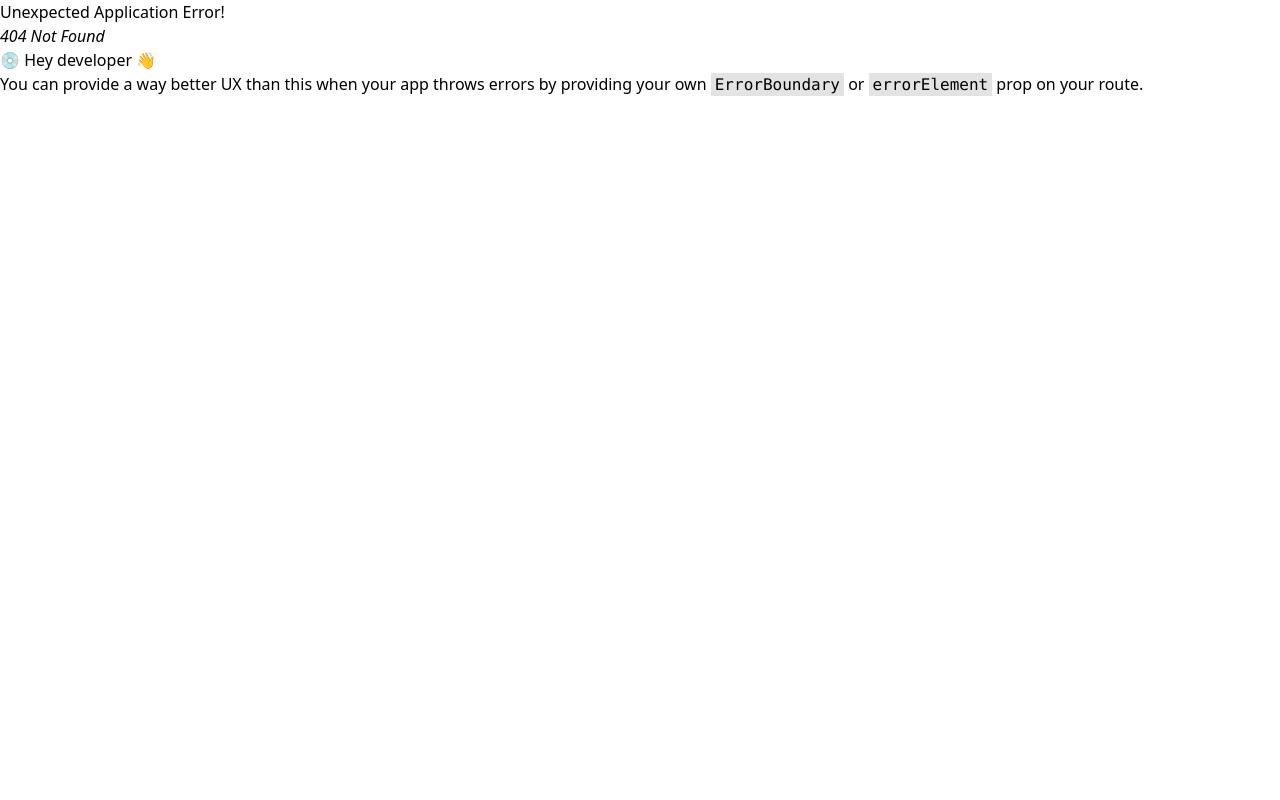
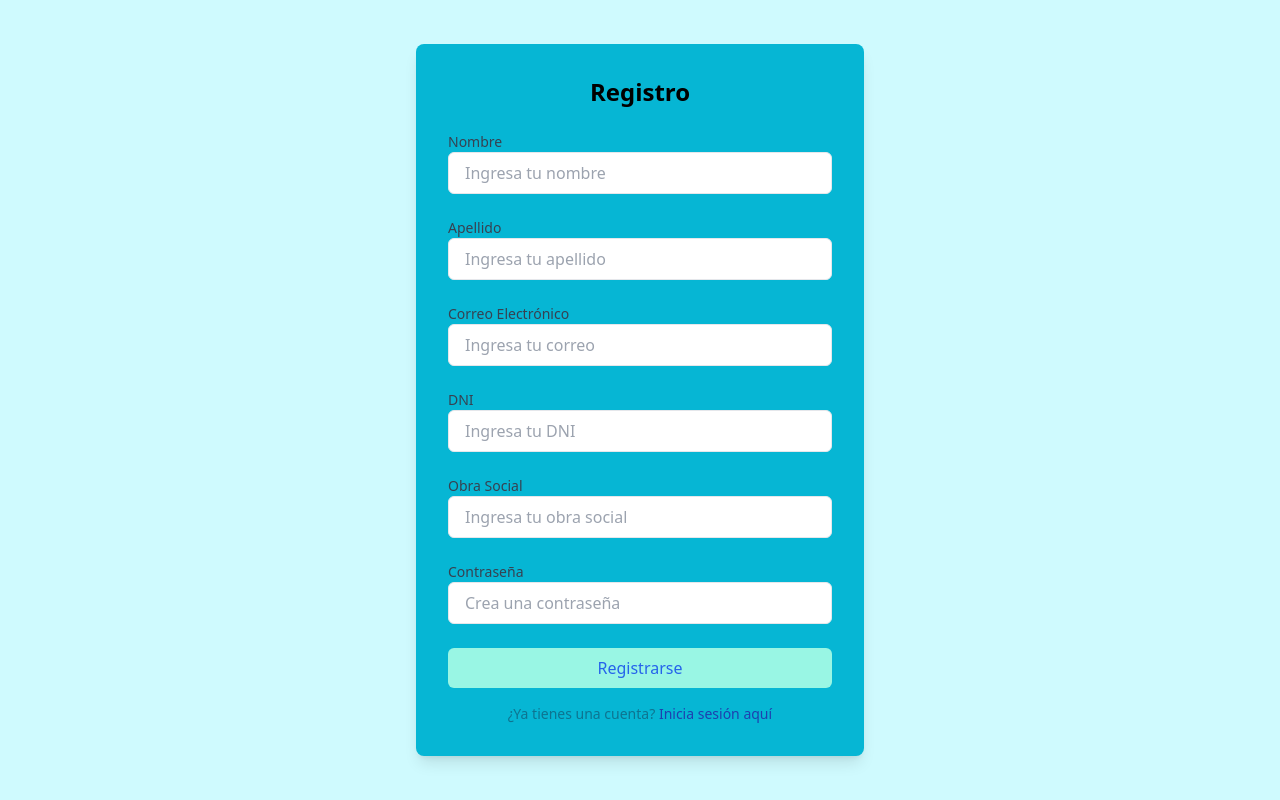
Before and after one commit to DySHITal/Frontend_React_turnos_medicos, a React (Vite) app in the folder alfa-project/: page /register in a window 1280 px wide. Before the commit this address had no page. Built offline with nearby package versions, Linux system fonts and the light colour scheme.

Commit message:
vista registrar usuario

```diff
--- a/alfa-project/src/routes/App.jsx
+++ b/alfa-project/src/routes/App.jsx
@@ -1,6 +1,7 @@
 import { createBrowserRouter } from "react-router-dom";
 import Home from "../views/Home";
 import Login from '../views/Login';
+import Register from '../views/Register';
 
 
 const App = createBrowserRouter([
@@ -12,6 +13,10 @@ const App = createBrowserRouter([
     path: "/login",
     element: <Login />,
   },
+  {
+    path: "/register",
+    element: <Register />,
+  },
 
 ]);
 
--- a/alfa-project/src/views/Login.jsx
+++ b/alfa-project/src/views/Login.jsx
@@ -29,6 +29,7 @@ function Login() {
                     if (!response.ok) {
                         throw new Error("No se pudo iniciar sesión");
                     }
+                    console.log("I", response);
                     return response.json();
                 })
                 .then((response) => {
--- /dev/null
+++ b/alfa-project/src/views/Register.jsx
@@ -0,0 +1,183 @@
+import React, { useRef, useState } from "react";
+
+function Register() {
+  const nombreRef = useRef("");
+  const apellidoRef = useRef("");
+  const correoRef = useRef("");
+  const dniRef = useRef("");
+  const obraSocialRef = useRef("");
+  const contrasenaRef = useRef("");
+  const [isError, setIsError] = useState(false);
+  const [isLoading, setIsLoading] = useState(false);
+  const [isSuccess, setIsSuccess] = useState(false);
+
+  function handleRegister(event) {
+    event.preventDefault();
+    const nombre = nombreRef.current.value;
+    const apellido = apellidoRef.current.value;
+    const correo = correoRef.current.value;
+    const dni = dniRef.current.value;
+    const obra_social = obraSocialRef.current.value;
+    const contrasena = contrasenaRef.current.value;
+
+    setIsError(false);
+
+    if (!isLoading) {
+        setIsLoading(true);
+        fetch("http://127.0.0.1:5000/register", {
+            method: "POST",
+            headers: {
+                "Content-Type": "application/json",
+            },
+            body: JSON.stringify({
+                nombre,
+                apellido,
+                correo,
+                dni,
+                obra_social,
+                contrasena,
+            }),
+        })
+            .then((response) => {
+                if (!response.ok) {
+                    throw new Error("Error en el registro");
+                }
+                return response.json();
+            })
+            .then((data) => {
+                console.log("Registro exitoso", data);
+                // Opcional: redirigir al login
+                window.location.href = "/login";
+            })
+            .catch((error) => {
+                console.error("Error al registrar usuario:", error);
+                setIsError(true);
+            })
+            .finally(() => {
+                setIsLoading(false);
+            });
+    }
+}
+
+
+  return (
+    <div className="flex items-center justify-center min-h-screen bg-cyan-100">
+      <div className="bg-cyan-500 shadow-lg rounded-lg p-8 w-full max-w-md">
+        <h1 className="text-2xl font-bold text-center mb-6">Registro</h1>
+
+        {/* Formulario */}
+        <form onSubmit={handleRegister} className="space-y-6">
+          <div>
+            <label htmlFor="nombre" className="block text-sm font-medium text-gray-700">
+              Nombre
+            </label>
+            <input
+              type="text"
+              id="nombre"
+              name="nombre"
+              required
+              ref={nombreRef}
+              className="w-full px-4 py-2 border rounded-md focus:outline-none focus:ring-2 focus:ring-cyan-500"
+              placeholder="Ingresa tu nombre"
+            />
+          </div>
+          <div>
+            <label htmlFor="apellido" className="block text-sm font-medium text-gray-700">
+              Apellido
+            </label>
+            <input
+              type="text"
+              id="apellido"
+              name="apellido"
+              required
+              ref={apellidoRef}
+              className="w-full px-4 py-2 border rounded-md focus:outline-none focus:ring-2 focus:ring-cyan-500"
+              placeholder="Ingresa tu apellido"
+            />
+          </div>
+          <div>
+            <label htmlFor="correo" className="block text-sm font-medium text-gray-700">
+              Correo Electrónico
+            </label>
+            <input
+              type="email"
+              id="correo"
+              name="correo"
+              required
+              ref={correoRef}
+              className="w-full px-4 py-2 border rounded-md focus:outline-none focus:ring-2 focus:ring-cyan-500"
+              placeholder="Ingresa tu correo"
+            />
+          </div>
+          <div>
+            <label htmlFor="dni" className="block text-sm font-medium text-gray-700">
+              DNI
+            </label>
+            <input
+              type="text"
+              id="dni"
+              name="dni"
+              required
+              ref={dniRef}
+              minLength={8}
+              className="w-full px-4 py-2 border rounded-md focus:outline-none focus:ring-2 focus:ring-cyan-500"
+              placeholder="Ingresa tu DNI"
+            />
+          </div>
+          <div>
+            <label htmlFor="obra_social" className="block text-sm font-medium text-gray-700">
+              Obra Social
+            </label>
+            <input
+              type="text"
+              id="obra_social"
+              name="obra_social"
+              required
+              ref={obraSocialRef}
+              className="w-full px-4 py-2 border rounded-md focus:outline-none focus:ring-2 focus:ring-cyan-500"
+              placeholder="Ingresa tu obra social"
+            />
+          </div>
+          <div>
+            <label htmlFor="contrasena" className="block text-sm font-medium text-gray-700">
+              Contraseña
+            </label>
+            <input
+              type="password"
+              id="contrasena"
+              name="contrasena"
+              required
+              ref={contrasenaRef}
+              minLength={6}
+              className="w-full px-4 py-2 border rounded-md focus:outline-none focus:ring-2 focus:ring-cyan-500"
+              placeholder="Crea una contraseña"
+            />
+          </div>
+
+          {/* Mensajes de estado */}
+          {isLoading && <p className="text-green-500 text-sm">Registrando...</p>}
+          {isError && <p className="text-red-500 text-sm">Error al registrarse.</p>}
+          {isSuccess && <p className="text-green-500 text-sm">¡Registro exitoso!</p>}
+
+          {/* Botón de Registro */}
+          <button
+            type="submit"
+            className="w-full bg-teal-200 text-blue-600 px-4 py-2 rounded-md hover:bg-blue-500 hover:text-white"
+          >
+            Registrarse
+          </button>
+        </form>
+
+        {/* Enlace para iniciar sesión */}
+        <p className="text-center text-sm text-cyan-700 mt-4">
+          ¿Ya tienes una cuenta?{" "}
+          <a href="/login" className="text-blue-800 hover:underline">
+            Inicia sesión aquí
+          </a>
+        </p>
+      </div>
+    </div>
+  );
+}
+
+export default Register;
```
